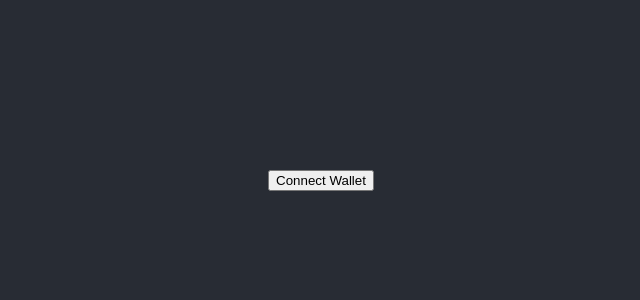
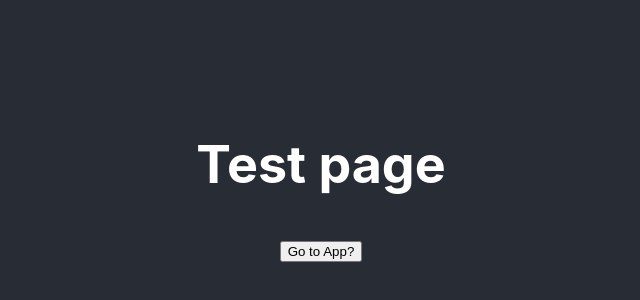
Before and after one commit to cb0806151/pennyauctionv2, a React (Create React App) app: page / in a window 1280 px wide. Shown: the part 220-520 px from the top of the page, without its empty margins (319-959 px from the left). Built offline with nearby package versions, Linux system fonts and the light colour scheme.

Commit message:
create basic version of state and spa page management

```diff
--- a/src/App.js
+++ /dev/null
@@ -1,25 +0,0 @@
-import './App.css';
-import React from 'react';
-import * as stdlib from '@reach-sh/stdlib/ETH';
-
-class App extends React.Component {
-
-  async connectWallet() {
-    const account = await stdlib.getDefaultAccount();
-    const balanceAtomic = await stdlib.balanceOf(account);
-    const balance = stdlib.formatCurrency(balanceAtomic, 4);
-  }
-
-  render() {
-    return (
-      <div className="App">
-        <header className="App-header">
-          <button onClick={() => this.connectWallet()}>Connect Wallet</button>
-        </header>
-      </div>
-    )
-  }
-
-}
-
-export default App;
--- /dev/null
+++ b/src/Components/GlobalContext.js
@@ -0,0 +1,5 @@
+import React from "react";
+
+const GlobalContext = React.createContext();
+
+export default GlobalContext;
--- /dev/null
+++ b/src/Views/App.js
@@ -0,0 +1,24 @@
+import './App.css';
+import { useContext } from 'react';
+import * as stdlib from '@reach-sh/stdlib/ETH';
+import GlobalContext from './../Components/GlobalContext';
+
+function App() {
+  const context = useContext(GlobalContext);
+
+  const connectWallet = async () => {
+    const account = await stdlib.getDefaultAccount();
+    const balanceAtomic = await stdlib.balanceOf(account);
+    const balance = stdlib.formatCurrency(balanceAtomic, 4);
+    console.log(balance);
+  }
+
+    return (
+      <div>
+          <button onClick={() => connectWallet()}>Connect Wallet</button>
+          <button onClick={() => context.setCurrentPage('Test')}>Go to Test?</button>
+      </div>
+    )
+}
+
+export default App;
--- /dev/null
+++ b/src/Views/Exports.js
@@ -0,0 +1,9 @@
+import Test from './Test';
+import App from './App';
+
+const exports = {
+    'Test': Test,
+    'App': App,
+};
+
+export default exports
--- /dev/null
+++ b/src/Views/Test.js
@@ -0,0 +1,16 @@
+import { useContext } from 'react';
+import GlobalContext from './../Components/GlobalContext';
+
+function Test() {
+    const context = useContext(GlobalContext);
+
+
+    return (
+        <div>
+            <h1>Test page</h1>
+            <button onClick={() => context.setCurrentPage('App')}>Go to App?</button>
+        </div>
+    )
+}
+
+export default Test;
--- /dev/null
+++ b/src/Views/Wrapper.js
@@ -0,0 +1,34 @@
+import { useState } from 'react';
+import GlobalContext from './../Components/GlobalContext';
+import Exports from './Exports';
+
+function Wrapper(props) {
+
+    const [page, setPage] = useState('Test');
+
+    const setCurrentPage = (page) => {
+        setPage(page);
+    }
+
+    const gState = {
+        page: page,
+        setCurrentPage,
+    };
+
+    const renderPage = (pageName, Pages) => {
+        const Page = Pages[pageName];
+        return <Page/>;
+    }
+
+    return (
+        <GlobalContext.Provider value={gState}>
+            <div className="App">
+                <header className="App-header">
+                    {renderPage(page, Exports)}
+                </header>
+            </div>
+        </GlobalContext.Provider>
+    )
+}
+
+export default Wrapper;
--- a/src/index.js
+++ b/src/index.js
@@ -1,11 +1,13 @@
 import React from 'react';
 import ReactDOM from 'react-dom';
 import './index.css';
-import App from './App';
+import Wrapper from './Views/Wrapper';
 
-ReactDOM.render(
-  <React.StrictMode>
-    <App />
-  </React.StrictMode>,
-  document.getElementById('root')
-);
+export function renderDOM(application) {
+  ReactDOM.render(
+  <React.StrictMode>{application}</React.StrictMode>,
+    document.getElementById('root')
+  );
+}
+
+renderDOM(<Wrapper/>);
```
Also changed, not shown: src/Views/App.css (renamed from src/App.css).
